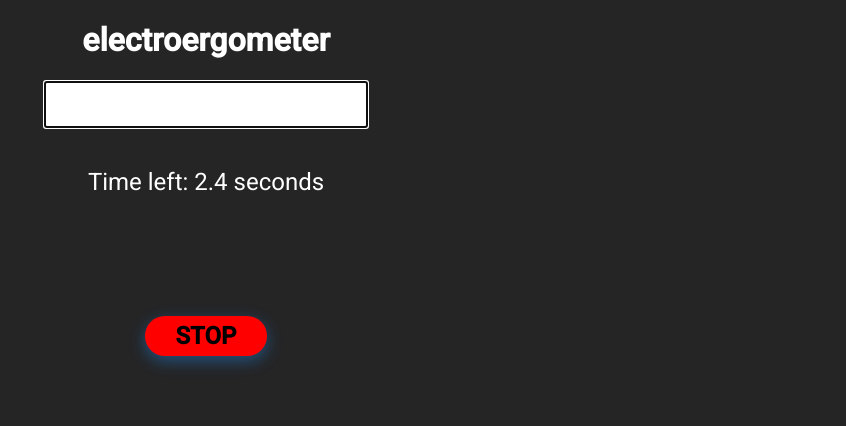
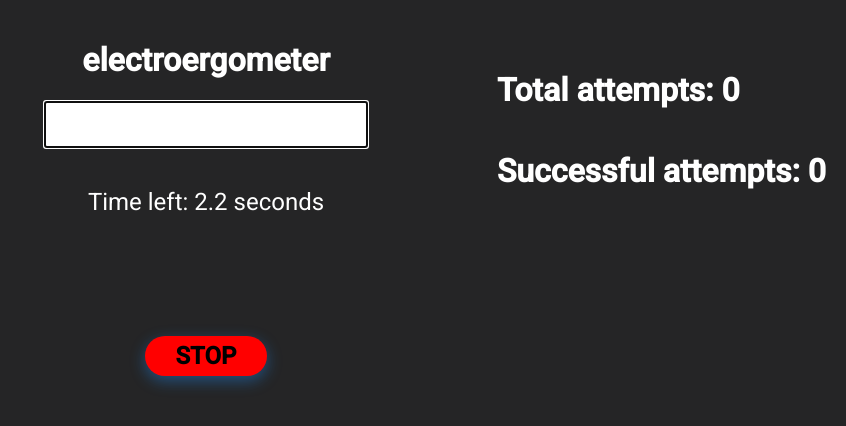
Before and after one commit to olafmyszak/TypingPractice, an Angular app: page / in a window 1280 px wide. Both pictures are taken after a click on the button "START". Shown: the top 426 px of the page, without its empty margins (434-1280 px from the left). Built offline with nearby package versions, Linux system fonts and the light colour scheme.

Commit message:
Add total and successful attempts counters

```diff
--- a/src/app/game-area/game-area.component.css
+++ b/src/app/game-area/game-area.component.css
@@ -42,12 +42,20 @@
   margin-top: 15vh;
 }
 
+.game-menu {
+  display: flex;
+  justify-content: center;  /* Center the game loop horizontally */
+  position: relative;       /* Allow absolute positioning inside the container */
+  height: 100vh;            /* Ensure the container fills the viewport height */
+  width: 100%;              /* Ensure the container fills the width */
+}
+
 .game-loop {
   display: flex;
   flex-direction: column;
-  justify-content: center;
   align-items: center;
-  /*height: 50vh;*/
+  text-align: center;
+  padding: 20px;
 }
 
 .word-input {
@@ -62,3 +70,13 @@
   font-size: 24px;
   margin-top: 20px;
 }
+
+.stats {
+  position: absolute;
+  right: 20px;               /* Position the stats section near the right edge */
+  top: 50px;                 /* Optional: Adjust the vertical position */
+  display: flex;
+  flex-direction: column;
+  justify-content: flex-start;
+  text-align: left;
+}
--- a/src/app/game-area/game-area.component.html
+++ b/src/app/game-area/game-area.component.html
@@ -1,8 +1,9 @@
 <div class="start-menu" *ngIf="!this.gameStarted; else start">
-  <button mat-raised-button class="start-button" (click)="gameStarted = true">START</button>
+  <button mat-raised-button class="start-button" (click)="this.startGame()">START</button>
 </div>
 
 <ng-template #start>
+  <div class="game-menu">
     <div class="game-loop">
       <!-- Display the random word in a large font -->
       <h1>{{ randomWord }}</h1>
@@ -23,6 +24,12 @@
       </div>
 
       <!-- Stop button to end the game -->
-    <button mat-raised-button class="stop-button" (click)="gameStarted = false">STOP</button>
+      <button mat-raised-button class="stop-button" (click)="this.stopGame()">STOP</button>
+    </div>
+
+    <div class="stats">
+      <h1>Total attempts: {{this.totalAttempts}}</h1>
+      <h1>Successful attempts: {{this.successfulAttempts}}</h1>
+    </div>
   </div>
 </ng-template>
--- a/src/app/game-area/game-area.component.ts
+++ b/src/app/game-area/game-area.component.ts
@@ -1,10 +1,9 @@
-import {ChangeDetectorRef, Component, inject, OnInit} from '@angular/core';
+import {ChangeDetectorRef, Component, inject} from '@angular/core';
 import {MatButton} from "@angular/material/button";
 import {NgIf} from "@angular/common";
 import {FormsModule} from "@angular/forms";
 import {WordGeneratorService} from "../word-generator.service";
 import {CdkTrapFocus} from "@angular/cdk/a11y";
-import {interval, Subscription, takeWhile, tap} from "rxjs";
 
 @Component({
   selector: 'app-game-area',
@@ -18,44 +17,68 @@ import {interval, Subscription, takeWhile, tap} from "rxjs";
   templateUrl: './game-area.component.html',
   styleUrl: './game-area.component.css'
 })
-export class GameAreaComponent implements OnInit {
+export class GameAreaComponent {
   gameStarted: boolean = false;
+
   randomWord: string = "";
   userInput: string = "";
-  timeIntervalSeconds: number = 10;
+
+  timeIntervalSeconds: number = 5;
   timeLeft = this.timeIntervalSeconds * 1000;
+  interval: number = 0;
+
+  totalAttempts: number = 0;
+  successfulAttempts: number = 0;
 
   wordGeneratorService = inject(WordGeneratorService);
   cdr = inject(ChangeDetectorRef);
 
-  ngOnInit() {
+  startGame(): void {
+    this.gameStarted = true;
     this.generateRandomWord();
     this.startTimer();
+  }
+
+  stopGame(): void {
+    this.gameStarted = false;
+    clearInterval(this.interval);
   }
 
   generateRandomWord() {
     this.wordGeneratorService.getRandomWord().subscribe((word) => {
       this.randomWord = word;
+      this.userInput = "";
     })
   }
 
   onInput() {
-    if (this.userInput === this.randomWord) {
-      this.generateRandomWord();
-      this.userInput = "";
-      this.timeLeft = this.timeIntervalSeconds * 1000;
-      this.startTimer();
+    let incorrect: boolean = false;
+
+    for(let i=0; i<this.userInput.length; ++i) {
+      if(i >= this.randomWord.length) {
+        incorrect = true;
+        //make this char red
+      }
     }
   }
 
   startTimer() {
-   interval(100).pipe(
+    this.timeLeft = this.timeIntervalSeconds * 1000;
 
-      takeWhile(() => this.timeLeft > 0),
-      tap(() => this.timeLeft -= 100),
+    clearInterval(this.interval);
 
-    ).subscribe()
+    this.interval = setInterval(() => {
+      if (this.timeLeft <= 0) {
+        clearInterval(this.interval);
+        ++this.totalAttempts;
+        this.generateRandomWord();
+        this.cdr.markForCheck();
+        this.startTimer();
+        return;
+      }
+
+      this.timeLeft -= 100;
+      this.cdr.markForCheck();
+    }, 100);
   }
-
-
 }
```
Also changed, not shown: 1 other file (tests, documents, lock files or other folders). Lines whose indentation alone changed are shown as unchanged.
